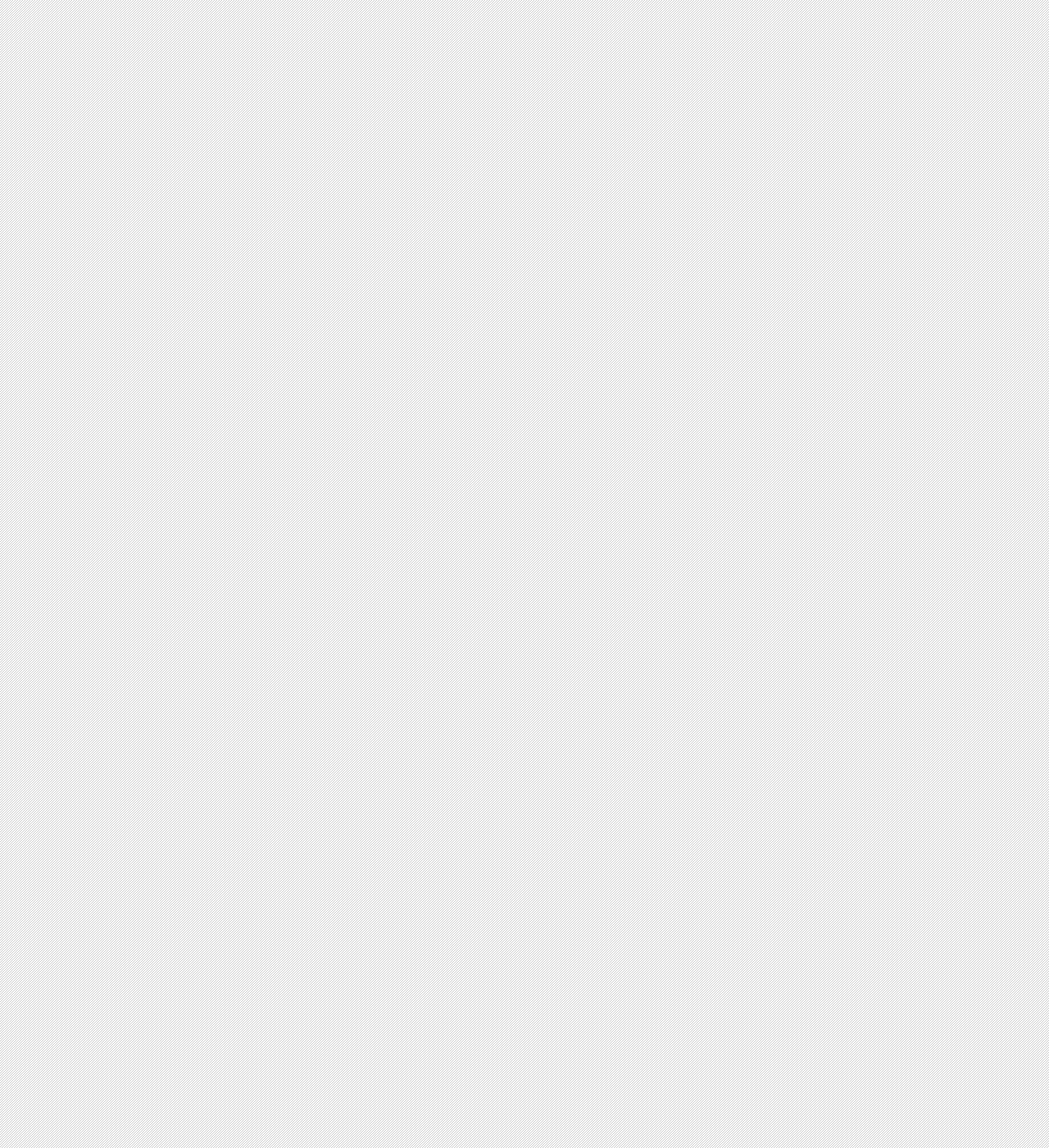
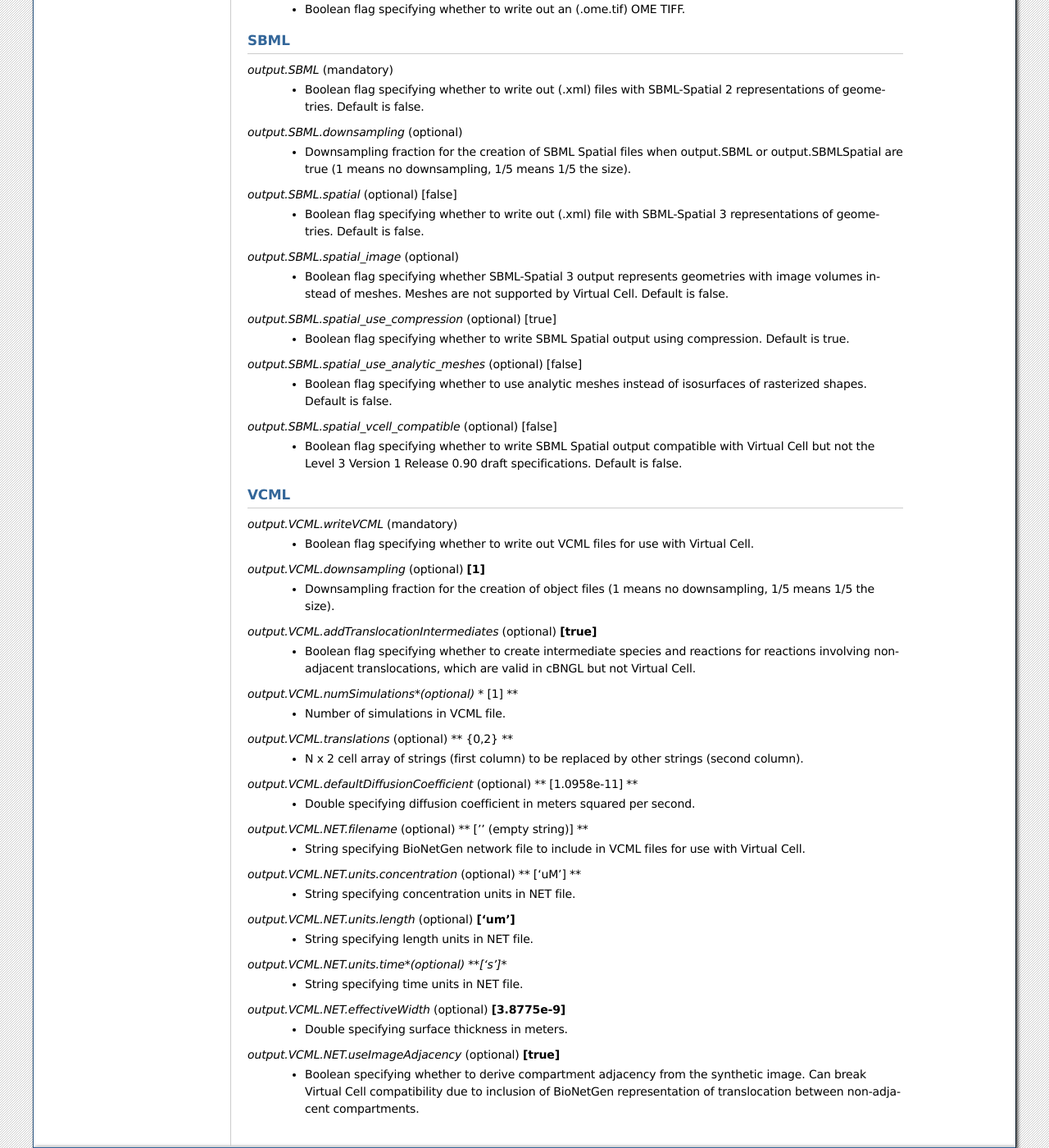
Before and after one commit to murphygroup/cellorganizer-documentation_old, a Sphinx documentation site: the page built from source/chapters/cellorganizer_options/slml2img_options.rst, in a window 1280 px wide and 1400 px high, scrolled down 2614 px. Shown: the whole window at 82% size. Built offline with Sphinx 7.4.7, drawn with Linux system fonts in a browser that asks for light colours; some of the changed text lies outside the part shown.

Commit message:
added output options to slml2img

```diff
--- a/source/chapters/cellorganizer_options/img2slml_options.rst
+++ b/source/chapters/cellorganizer_options/img2slml_options.rst
@@ -24,6 +24,8 @@ A CellOrganizer model consists of four components,
 General Options
 ================
 
+Generic Options
+^^^^^^^^^^^^^^^
 
 *options.train.flag* (mandatory)
     * Selects what model is going to be trained (‘nuclear’, 'cell', ‘framework’, or ‘  all’).
--- a/source/chapters/cellorganizer_options/slml2img_options.rst
+++ b/source/chapters/cellorganizer_options/slml2img_options.rst
@@ -128,3 +128,65 @@ T-Cell Model  (learn more `here <https://link.springer.com/protocol/10.1007/978-
 
 *options.model.tcell.timepoints_to_include* (optional)
     * If creation of models for only a subset of the time points is desired, edit to specify which time points to include
+
+Output Options
+==============
+OMETIFF
+^^^^^^^
+*options.output.ometiff* (optional) **[false]**
+    * Boolean flag specifying whether to write out an (.ome.tif) OME TIFF.
+SBML
+^^^^
+*output.SBML* (mandatory)
+    * Boolean flag specifying whether to write out (.xml) files with SBML-Spatial 2 representations of geometries. Default is false.
+*output.SBML.downsampling* (optional)
+    * Downsampling fraction for the creation of SBML Spatial files when output.SBML or output.SBMLSpatial are true (1 means no downsampling, 1/5 means 1/5 the size).
+*output.SBML.spatial* (optional) [false]
+    * Boolean flag specifying whether to write out (.xml) file with SBML-Spatial 3 representations of geometries. Default is false.
+*output.SBML.spatial_image* (optional)
+    * Boolean flag specifying whether SBML-Spatial 3 output represents geometries with image volumes instead of meshes. Meshes are not supported by Virtual Cell. Default is false.
+*output.SBML.spatial_use_compression* (optional) [true]
+    * Boolean flag specifying whether to write SBML Spatial output using compression. Default is true.
+*output.SBML.spatial_use_analytic_meshes* (optional) [false]
+    * Boolean flag specifying whether to use analytic meshes instead of isosurfaces of rasterized shapes. Default is false.
+*output.SBML.spatial_vcell_compatible* (optional) [false]
+    * Boolean flag specifying whether to write SBML Spatial output compatible with Virtual Cell but not the Level 3 Version 1 Release 0.90 draft specifications. Default is false.
+
+
+VCML
+^^^^
+*output.VCML.writeVCML* (mandatory)
+    * Boolean flag specifying whether to write out VCML files for use with Virtual Cell.
+
+*output.VCML.downsampling* (optional) **[1]**
+    * Downsampling fraction for the creation of object files (1 means no downsampling, 1/5 means 1/5 the size).
+
+*output.VCML.addTranslocationIntermediates* (optional) **[true]**
+    * Boolean flag specifying whether to create intermediate species and reactions for reactions involving non-adjacent translocations, which are valid in cBNGL but not Virtual Cell.
+
+*output.VCML.numSimulations*(optional)  ** [1] **
+    * Number of simulations in VCML file.
+
+*output.VCML.translations* (optional) ** {0,2} **
+    * N x 2 cell array of strings (first column) to be replaced by other strings (second column).
+
+*output.VCML.defaultDiffusionCoefficient* (optional) ** [1.0958e-11] **
+    * Double specifying diffusion coefficient in meters squared per second.
+
+*output.VCML.NET.filename* (optional) ** ['' (empty string)] **
+    * String specifying BioNetGen network file to include in VCML files for use with Virtual Cell.
+
+*output.VCML.NET.units.concentration* (optional) ** ['uM'] **
+    * String specifying concentration units in NET file.
+
+*output.VCML.NET.units.length* (optional) **['um']**
+    * String specifying length units in NET file.
+
+*output.VCML.NET.units.time*(optional) **['s']**
+    * String specifying time units in NET file.
+
+*output.VCML.NET.effectiveWidth* (optional) **[3.8775e-9]**
+    * Double specifying surface thickness in meters.
+
+*output.VCML.NET.useImageAdjacency* (optional) **[true]**
+    * Boolean specifying whether to derive compartment adjacency from the synthetic image. Can break Virtual Cell compatibility due to inclusion of BioNetGen representation of translocation between non-adjacent compartments.
```
